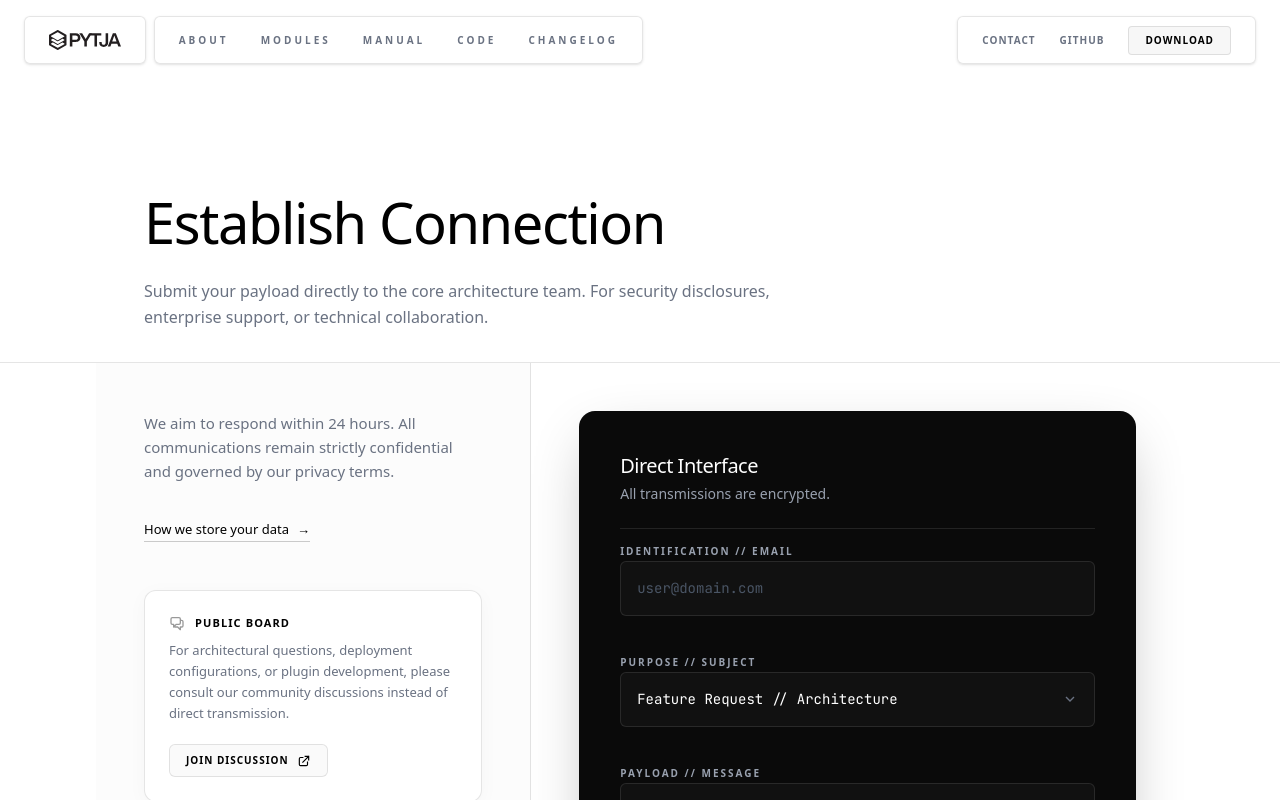
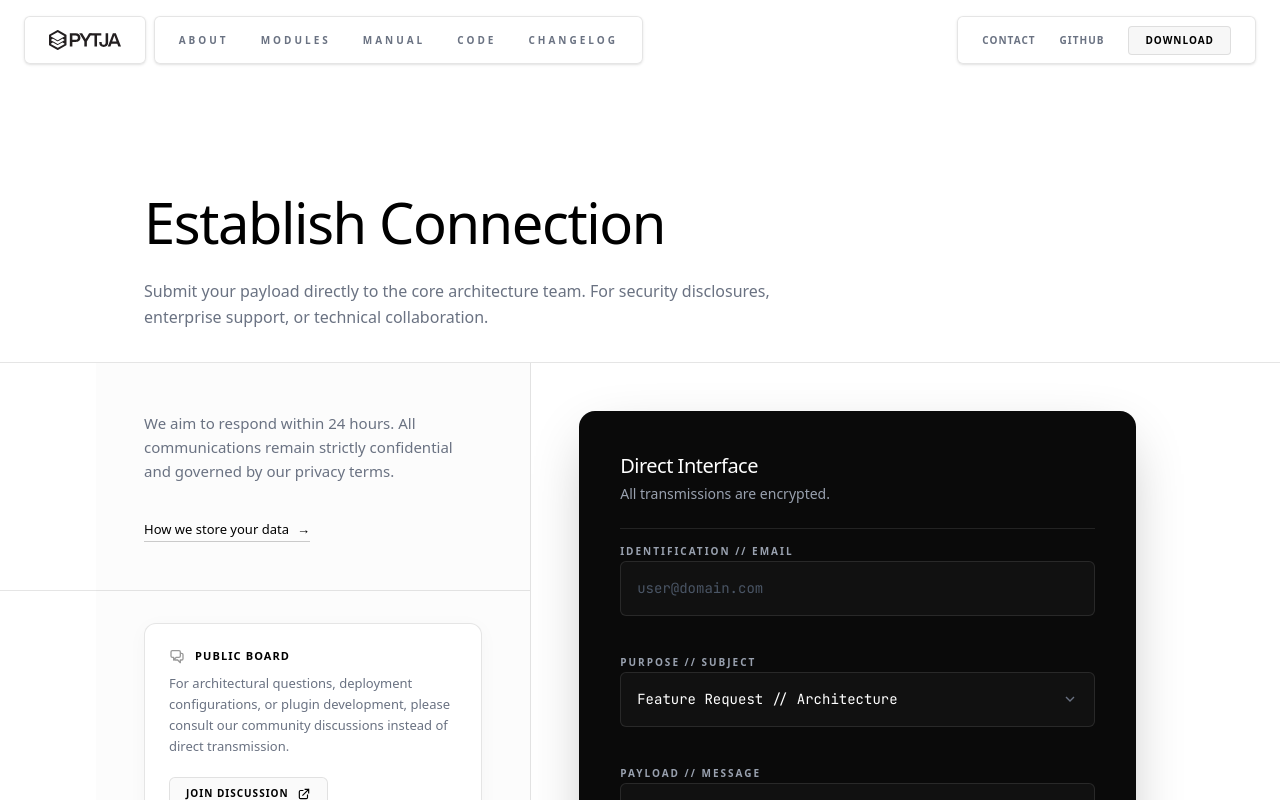
Before and after one commit to UYIOSASTUDIO/pytja-web-2, a Next.js app: page /contact in a window 1280 px wide. Shown: the top 800 px of the page. Built offline with nearby package versions, Linux system fonts and the light colour scheme.

Commit message:
Final Release - Pytja Web V1.0.11

```diff
--- a/app/contact/page.tsx
+++ b/app/contact/page.tsx
@@ -120,9 +120,13 @@ export default function ContactPage() {
                                     How we store your data
                                     <span className="transform transition-transform duration-300 group-hover:translate-x-1">→</span>
                                 </Link>
+                            </div>
+
+                            {/* Network Links (Mit der Full-Width Trennlinie) */}
+                            <div className="pt-8 border-t border-black/10 space-y-4 -ml-[50vw] pl-[50vw] -mr-6 md:-mr-8 lg:-mr-12 pr-6 md:pr-8 lg:pr-12">
 
                                 {/* --- NEU: GITHUB DISCUSSIONS CALLOUT --- */}
-                                <div className="mt-12 p-5 md:p-6 bg-white border border-black/10 rounded-xl shadow-[0_4px_20px_rgba(0,0,0,0.03)] relative overflow-hidden group/board">
+                                <div className="p-5 md:p-6 bg-white border border-black/10 rounded-xl shadow-[0_4px_20px_rgba(0,0,0,0.03)] relative overflow-hidden group/board">
                                     <div className="absolute inset-0 bg-gradient-to-br from-black/[0.01] to-transparent opacity-0 group-hover/board:opacity-100 transition-opacity duration-500 pointer-events-none" />
 
                                     <h4 className="text-[11px] font-bold text-black uppercase tracking-widest mb-2 flex items-center gap-2.5 relative z-10">
@@ -143,10 +147,7 @@ export default function ContactPage() {
                                         </svg>
                                     </a>
                                 </div>
-                            </div>
 
-                            {/* Network Links (Mit der Full-Width Trennlinie) */}
-                            <div className="pt-8 border-t border-black/10 space-y-4 -ml-[50vw] pl-[50vw] -mr-6 md:-mr-8 lg:-mr-12 pr-6 md:pr-8 lg:pr-12">
                                 {/* GitHub */}
                                 <a href="https://github.com/pytja" target="_blank" rel="noopener noreferrer" className="group flex items-center gap-4 p-4 border border-black/10 bg-white hover:border-black/10 hover:shadow-md transition-all rounded-lg">
                                     <div className="w-10 h-10 flex items-center justify-center border border-black/10 bg-black/[0.02] text-black group-hover:bg-black group-hover:text-white transition-colors rounded-md">
```
